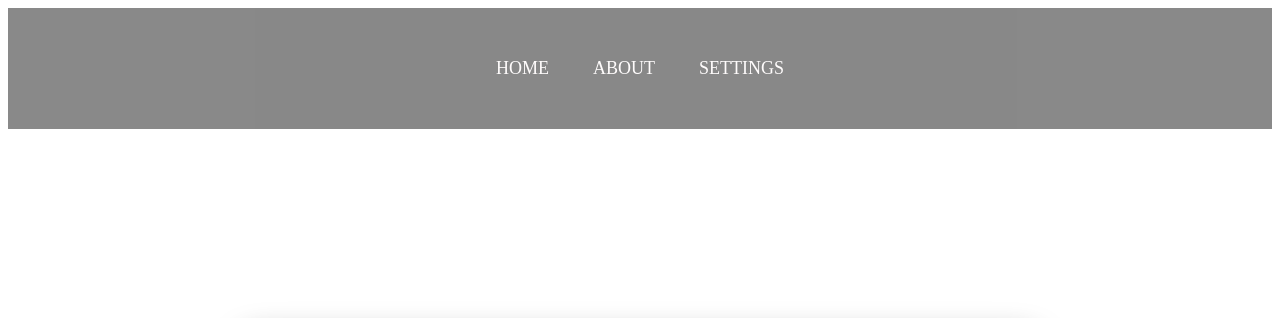
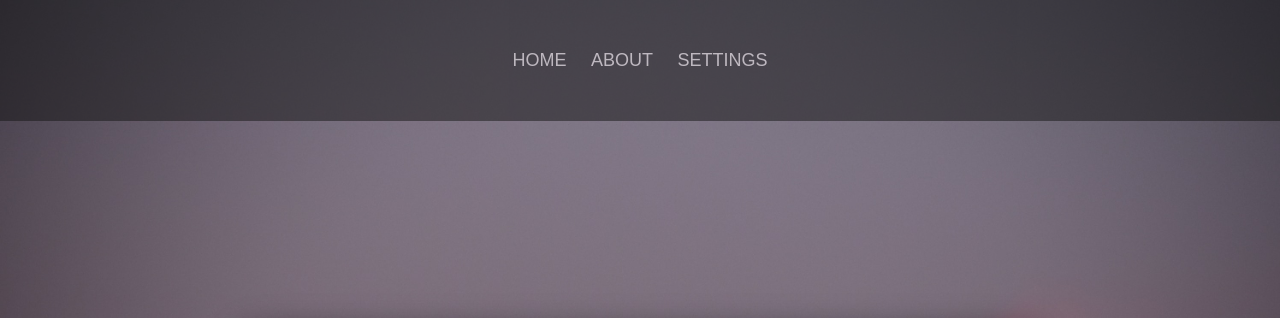
Before and after one commit to Ichitod/Wevisite, a plain HTML site: page index.html in a window 1280 px wide. Shown: the top 318 px of the page. Drawn offline with Linux system fonts and the light colour scheme.

Commit message:
Update style.css

```diff
--- a/style.css
+++ b/style.css
@@ -1,4 +1,3 @@
-media (max-width:100%){
 body {
     font-family: Arial, sans-serif;
     background:url("bg.jpg");
@@ -10,7 +9,6 @@ body {
     margin: 0;
     padding: 0;
     scroll-behavior: smooth;
-}
 }
 header {
     background-color: rgb(20,20,20);
@@ -46,7 +44,7 @@ header nav ul{
 
 header nav ul li{
     display: inline-block;
-    padding:0 20px 0 20px;
+    padding:0 10px 0 10px;
 
 }
 
```
